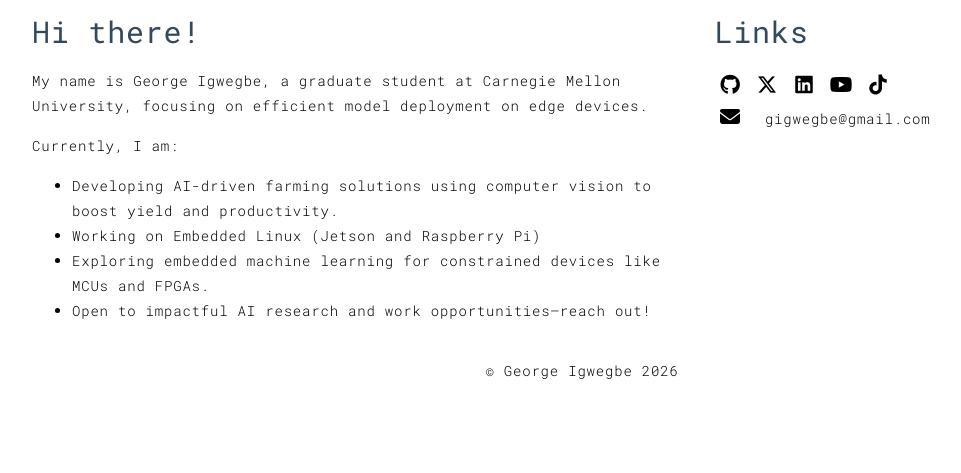
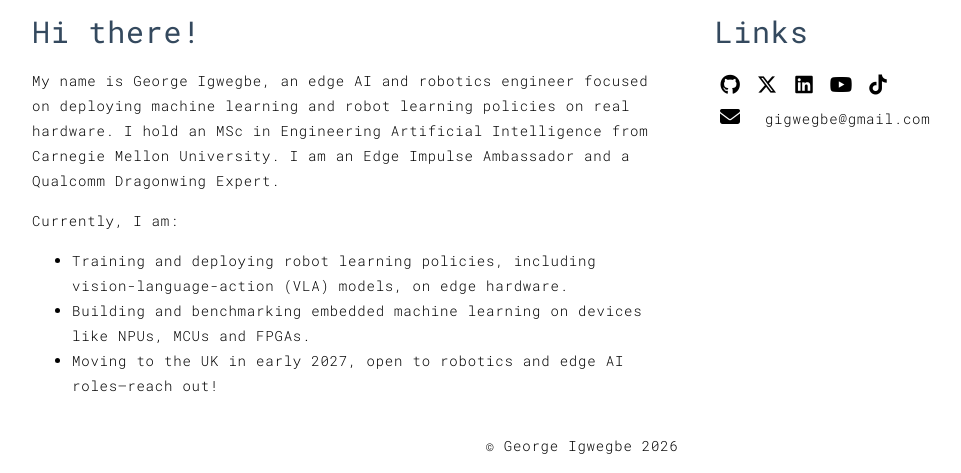
Before and after one commit to gigwegbe/gigwegbe.github.io, a Jekyll site: the page built from index.html, in a window 1280 px wide and 900 px high, scrolled down 387 px, cut to the strip 427-900 px from the top of the window. Shown: the whole strip, without its empty margins (58-1019 px from the left). Built offline with Jekyll 4.4.1, drawn with Linux system fonts in a browser that asks for light colours; before the commit the page ends 1212 px from its top, so only the background shows below that.

Commit message:
Update index

```diff
--- a/index.html
+++ b/index.html
@@ -32,23 +32,22 @@ title: George Igwegbe
             <div class="template-example">
                 <h2 class="template-title-example">Hi there!</h2>
                 <p>
-                    My name is George Igwegbe, a graduate student at Carnegie Mellon University, focusing on efficient
-                    model deployment on edge devices.
+                    My name is George Igwegbe, an edge AI and robotics engineer focused on deploying machine learning
+                    and robot learning policies on real hardware. I hold an MSc in Engineering Artificial Intelligence
+                    from Carnegie Mellon University. I am an Edge Impulse Ambassador and a Qualcomm Dragonwing Expert.
                 </p>
                 <p>
                     Currently, I am:
                 <ul>
                     <li>
-                        Developing AI-driven farming solutions using computer vision to boost yield and productivity.
+                        Training and deploying robot learning policies, including vision-language-action (VLA) models,
+                        on edge hardware.
                     </li>
                     <li>
-                        Working on Embedded Linux (Jetson and Raspberry Pi)
+                        Building and benchmarking embedded machine learning on devices like NPUs, MCUs and FPGAs.
                     </li>
                     <li>
-                        Exploring embedded machine learning for constrained devices like MCUs and FPGAs.
-                    </li>
-                    <li>
-                        Open to impactful AI research and work opportunities—reach out!
+                        Moving to the UK in early 2027, open to robotics and edge AI roles—reach out!
                     </li>
                 </ul>
                 </p>
```
